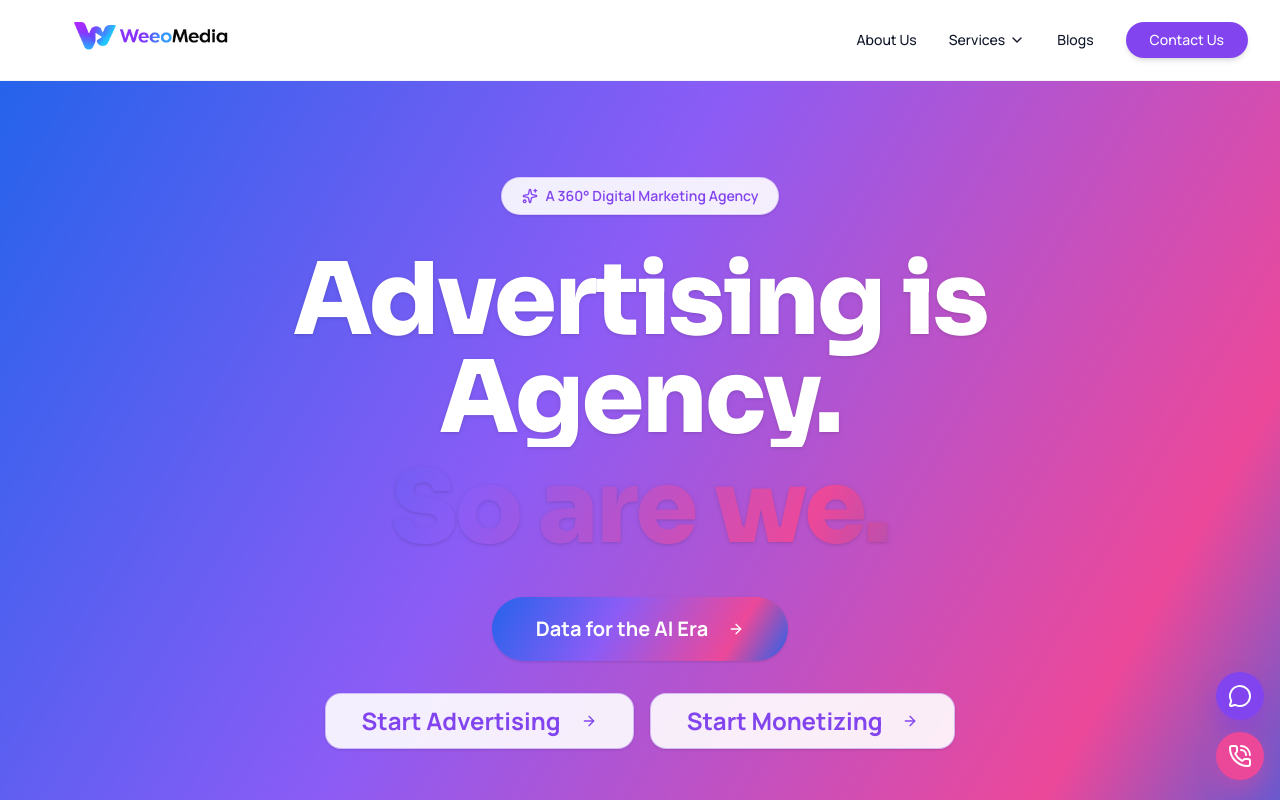
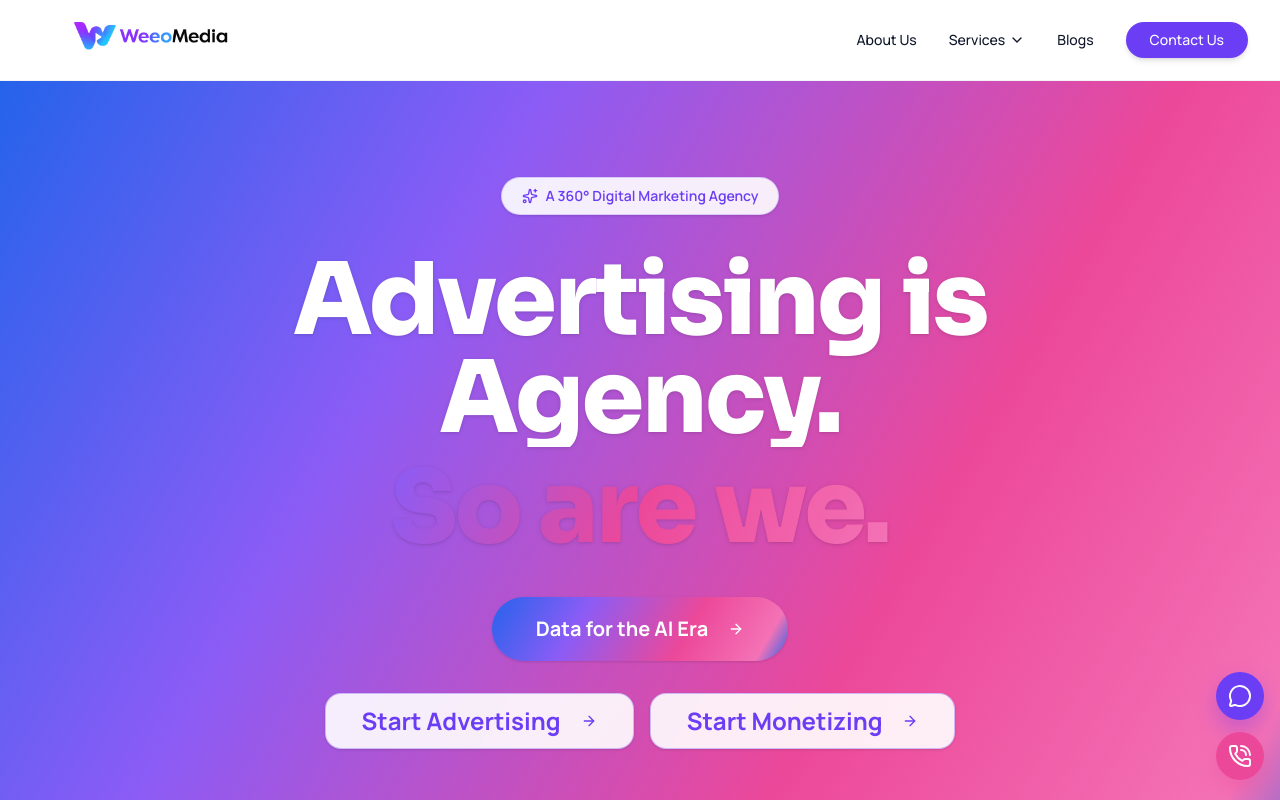
Before and after one commit to techadomobi/webi, a React (Vite) app in the folder artifacts/webnest-media/: page / in a window 1280 px wide. Shown: the top 800 px of the page. Built offline with nearby package versions, Linux system fonts and the light colour scheme.

Commit message:
Match site gradients and palette to logo colors (blue, magenta, purple, pink)

```diff
--- a/artifacts/webnest-media/src/index.css
+++ b/artifacts/webnest-media/src/index.css
@@ -57,13 +57,14 @@
 
 
   /* Vibrant mix: blue, magenta, purple */
-  --primary: 262 83% 60%; /* Purple */
+  /* Logo-matched palette: blue, purple, magenta, pink */
+  --primary: 255 90% 60%; /* Logo blue */
   --primary-foreground: 0 0% 100%;
-  --secondary: 276 83% 60%; /* Magenta */
+  --secondary: 292 84% 60%; /* Logo magenta/purple */
   --secondary-foreground: 0 0% 100%;
-  --muted: 225 38% 96%; /* Blue-tinted */
+  --muted: 320 80% 96%; /* Logo pink */
   --muted-foreground: 224 46% 11%;
-  --accent: 222 89% 60%; /* Blue accent */
+  --accent: 220 100% 60%; /* Logo accent blue */
   --accent-foreground: 0 0% 100%;
 
   --destructive: 0 84% 60%;
@@ -136,15 +137,17 @@
 
 
 /* Modern vibrant gradients */
+
+/* Logo-matched gradients */
 .text-gradient {
-  background: linear-gradient(115deg, #2563eb, #8b5cf6, #ec4899, #2563eb);
+  background: linear-gradient(115deg, #2563eb, #8b5cf6, #ec4899, #f472b6, #2563eb);
   -webkit-background-clip: text;
   -webkit-text-fill-color: transparent;
   background-clip: text;
 }
 
 .bg-gradient-brand {
-  background: linear-gradient(120deg, #2563eb 0%, #8b5cf6 40%, #ec4899 80%, #2563eb 100%);
+  background: linear-gradient(120deg, #2563eb 0%, #8b5cf6 30%, #ec4899 65%, #f472b6 90%, #2563eb 100%);
 }
 
 .glow-hover {
```
